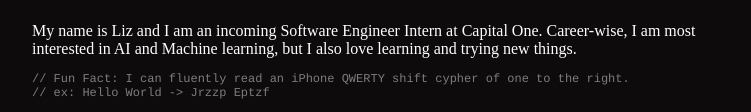
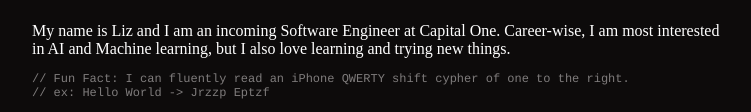
Before and after one commit to lizlouise1335/lizlouise1335.github.io, a plain HTML site: page index.html in a window 1280 px wide. Shown: the part 394-506 px from the top of the page, without its empty margins (258-1009 px from the left). Drawn offline with Linux system fonts and the light colour scheme.

Commit message:
Update index.html

```diff
--- a/index.html
+++ b/index.html
@@ -109,7 +109,7 @@
         </div>
         <div class="bio-switcher">
             <div class="bio short show">
-                My name is Liz and I am an incoming Software Engineer Intern at Capital One. Career-wise, I am most interested in AI and Machine learning, but I also love learning and
+                My name is Liz and I am an incoming Software Engineer at Capital One. Career-wise, I am most interested in AI and Machine learning, but I also love learning and
                 trying new things.
             </div>
             <div style="font-family: Courier, monospace; font-size: 12px; color: #7f7c7c;">
```
